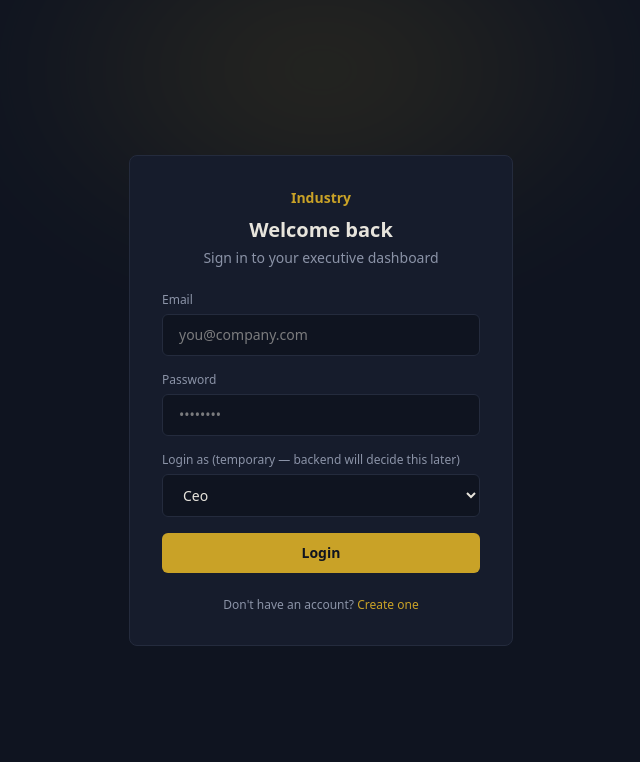
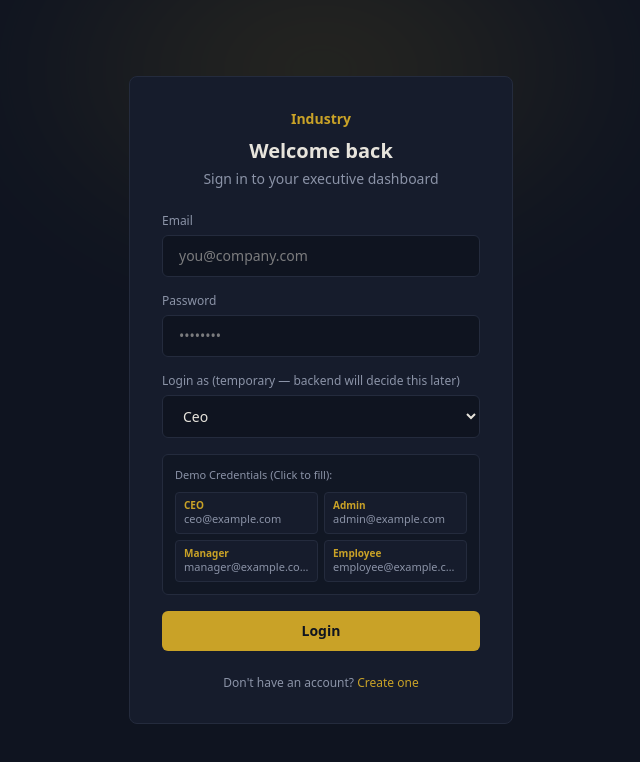
Before and after one commit to ramgavade13/Industry-, a Next.js app in the folder frontend/: page /login in a window 1280 px wide. Shown: the top 762 px of the page, without its empty margins (319-959 px from the left). Built offline with nearby package versions, Linux system fonts and the light colour scheme.

Commit message:
changes some file

```diff
--- a/frontend/app/login/page.tsx
+++ b/frontend/app/login/page.tsx
@@ -1,7 +1,7 @@
 "use client";
 
 import Link from "next/link";
-import { Suspense, useState } from "react";
+import { Suspense, useEffect, useState } from "react";
 import { useRouter, useSearchParams } from "next/navigation";
 import { setSession } from "@/lib/auth";
 
@@ -12,10 +12,17 @@ function LoginForm() {
   const router = useRouter();
   const searchParams = useSearchParams();
 
-  const [email, setEmail] = useState(searchParams.get("email") ?? "");
+  const [email, setEmail] = useState("");
   const [password, setPassword] = useState("");
   const [role, setRole] = useState<Role>("ceo");
   const [error, setError] = useState("");
+
+  useEffect(() => {
+    const emailParam = searchParams.get("email");
+    if (emailParam) {
+      setEmail(emailParam);
+    }
+  }, [searchParams]);
 
   async function handleSubmit(e: React.FormEvent) {
     e.preventDefault();
@@ -42,7 +49,8 @@ function LoginForm() {
         return;
       } else {
         const data = await res.json().catch(() => null);
-        const errorMsg = data?.detail || "Invalid email or password.";
+        const detail = Array.isArray(data?.detail) ? data.detail[0] : data?.detail;
+        const errorMsg = detail || "Invalid email or password.";
         setError(errorMsg);
         return;
       }
@@ -71,7 +79,7 @@ function LoginForm() {
           </p>
         </div>
 
-        <form onSubmit={handleSubmit} className="mt-6 space-y-4">
+        <form onSubmit={handleSubmit} className="mt-6 space-y-4" suppressHydrationWarning>
           <div>
             <label className="block text-xs text-[#8B93A7] mb-1.5">Email</label>
             <input
@@ -79,6 +87,7 @@ function LoginForm() {
               value={email}
               onChange={(e) => setEmail(e.target.value)}
               placeholder="you@company.com"
+              suppressHydrationWarning
               className="w-full rounded-md border border-[#242B3D] bg-[#0F1420] px-4 py-2.5 text-sm text-[#E7E4DC] outline-none transition-colors focus:border-[#C9A227]"
             />
           </div>
@@ -90,6 +99,7 @@ function LoginForm() {
               value={password}
               onChange={(e) => setPassword(e.target.value)}
               placeholder="••••••••"
+              suppressHydrationWarning
               className="w-full rounded-md border border-[#242B3D] bg-[#0F1420] px-4 py-2.5 text-sm text-[#E7E4DC] outline-none transition-colors focus:border-[#C9A227]"
             />
           </div>
@@ -102,6 +112,7 @@ function LoginForm() {
             <select
               value={role}
               onChange={(e) => setRole(e.target.value as Role)}
+              suppressHydrationWarning
               className="w-full rounded-md border border-[#242B3D] bg-[#0F1420] px-4 py-2.5 text-sm text-[#E7E4DC] outline-none transition-colors focus:border-[#C9A227]"
             >
               {ROLES.map((r) => (
@@ -112,10 +123,48 @@ function LoginForm() {
             </select>
           </div>
 
-          {error && <p className="text-xs text-[#D65F5F]">{error}</p>}
+          {/* Quick Demo Credentials Autofill */}
+          <div className="rounded-md border border-[#242B3D] bg-[#0F1420]/60 p-3">
+            <span className="block text-[11px] font-medium text-[#8B93A7] mb-2">
+              Demo Credentials (Click to fill):
+            </span>
+            <div className="grid grid-cols-2 gap-1.5">
+              {[
+                { role: "CEO", email: "ceo@example.com" },
+                { role: "Admin", email: "admin@example.com" },
+                { role: "Manager", email: "manager@example.com" },
+                { role: "Employee", email: "employee@example.com" },
+              ].map((item) => (
+                <button
+                  key={item.role}
+                  type="button"
+                  suppressHydrationWarning
+                  onClick={() => {
+                    setEmail(item.email);
+                    setPassword("Demo@1234");
+                    setError("");
+                  }}
+                  className="rounded border border-[#242B3D] bg-[#161C2C] px-2 py-1.5 text-left text-xs text-[#E7E4DC] hover:border-[#C9A227] hover:text-[#C9A227] transition-colors"
+                >
+                  <span className="font-semibold block text-[10px] text-[#C9A227]">{item.role}</span>
+                  <span className="block text-[11px] text-[#8B93A7] truncate">{item.email}</span>
+                </button>
+              ))}
+            </div>
+          </div>
+
+          {error && (
+            <div className="rounded-md border border-red-900/50 bg-red-950/30 p-2.5 text-xs text-[#E57373]">
+              <p className="font-medium">{error}</p>
+              <p className="mt-1 text-[11px] text-[#8B93A7]">
+                Note: Passwords are case-sensitive. Demo password is <span className="font-mono text-[#E7E4DC]">Demo@1234</span> (with a capital <span className="font-mono text-[#C9A227]">D</span>).
+              </p>
+            </div>
+          )}
 
           <button
             type="submit"
+            suppressHydrationWarning
             className="w-full rounded-md bg-[#C9A227] py-2.5 text-sm font-semibold text-[#0F1420] transition-colors hover:bg-[#DDB646]"
           >
             Login
```
Also changed, not shown: 1 other file (tests, documents, lock files or other folders).
